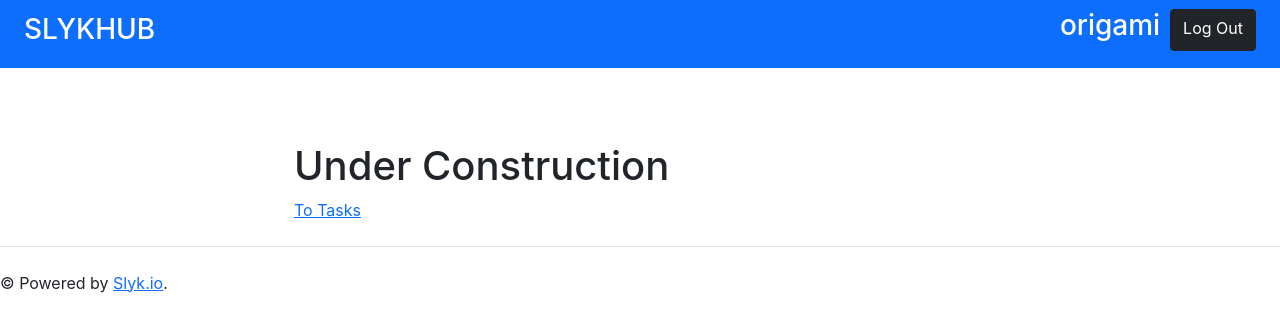
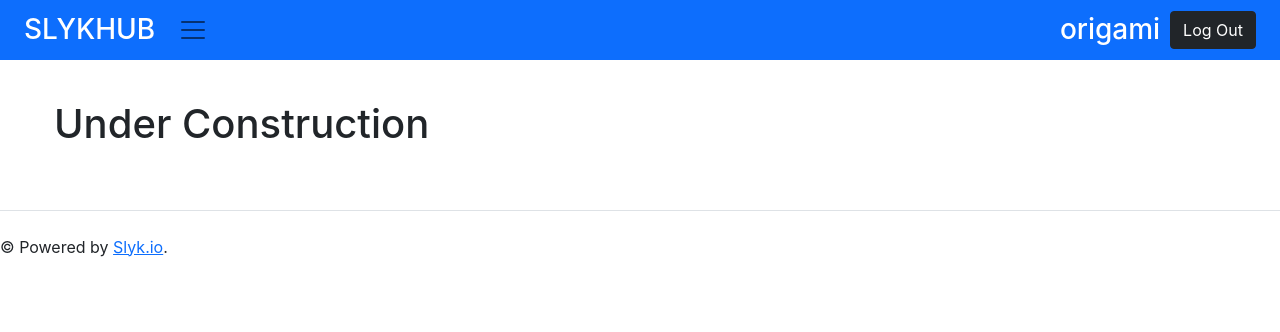
Before and after one commit to abeldarrain/slykhub, a Flask app: page /dashboard/home in a window 1280 px wide. Shown: the top 332 px of the page. Run offline with Flask 2, Linux system fonts and the light colour scheme; a user stored in the database is signed in; data comes from the database, SQL or seed files in the repository; some libraries are stand-ins or nearby versions.

Commit message:
Styling finished

```diff
--- a/slykhub/__init__.py
+++ b/slykhub/__init__.py
@@ -10,7 +10,7 @@ def create_app(test_config=None):
         SECRET_KEY='qwer1234',
         DATABASE=os.path.join(app.instance_path, 'slykhub.sqlite'),
     )
-    app.config['PERMANENT_SESSION_LIFETIME'] =  timedelta(minutes=5)
+    app.config['PERMANENT_SESSION_LIFETIME'] =  timedelta(minutes=60)
 
     if test_config is None:
         # load the instance config, if it exists, when not testing
--- a/slykhub/static/css/base.css
+++ b/slykhub/static/css/base.css
@@ -27,3 +27,13 @@ body {
     align-self: center;
     color: white;
   }
+
+  .navbar-brand{
+    margin-right: 10px !important;
+  }
+  h3{
+    margin-bottom: 0px;
+  }
+  span{
+    margin-right: 10px;
+  }
--- a/slykhub/static/css/home.css
+++ b/slykhub/static/css/home.css
@@ -54,9 +54,7 @@ button {
   body {
     overflow: auto !important;
   }
-  main {
-    margin-left: var(--offcanvas-width);
-  }
+
   /* this is to remove the backdrop */
   .offcanvas-backdrop::before {
     display: none;
@@ -70,7 +68,6 @@ button {
   }
 }
 
-.main{
-  margin-left: 30px;
-  margin-right: 30px;
+main{
+  padding: 30px;
 }
--- a/slykhub/templates/base.html
+++ b/slykhub/templates/base.html
@@ -9,6 +9,7 @@
         <meta name="viewport" content="width=device-width, initial-scale=1">
        <!-- <link href="{{url_for('static', filename = 'css/bootstrap.css')}}" rel="stylesheet" integrity="sha384-GLhlTQ8iRABdZLl6O3oVMWSktQOp6b7In1Zl3/Jr59b6EGGoI1aFkw7cmDA6j6gD" crossorigin="anonymous">
        -->
+       <link rel="stylesheet" href="https://cdn.jsdelivr.net/npm/bootstrap-icons@1.10.3/font/bootstrap-icons.css">
        <script src="{{url_for('static', filename='js/jquery-3.6.0.min.js')}}"  type="text/javascript"></script>
        <link href="https://cdn.jsdelivr.net/npm/bootstrap@5.3.0-alpha1/dist/css/bootstrap.min.css" rel="stylesheet" integrity="sha384-GLhlTQ8iRABdZLl6O3oVMWSktQOp6b7In1Zl3/Jr59b6EGGoI1aFkw7cmDA6j6gD" crossorigin="anonymous">
        <script src="https://cdn.jsdelivr.net/npm/bootstrap@5.3.0-alpha1/dist/js/bootstrap.bundle.min.js" integrity="sha384-w76AqPfDkMBDXo30jS1Sgez6pr3x5MlQ1ZAGC+nuZB+EYdgRZgiwxhTBTkF7CXvN" crossorigin="anonymous"></script>
@@ -38,13 +39,14 @@
         </div>
       </div>
     </nav>-->
-    <nav class="navbar navbar-expand-lg navbar-primary bg-primary fixed-top">
+    <nav class="navbar navbar-primary bg-primary fixed-top">
       <div class="container-fluid">
         <a
           class="navbar-brand me-auto ms-lg-0 ms-3 text-uppercase fw-bold"
           href="{{url_for('dashboard.home')}}"
-          ><h3>SlykHub<h3></a
-        >
+          ><h3>SlykHub</h3></a>
+          <div class="text-start">
+            {% if g.user %}
             <button
               class="navbar-toggler"
               type="button"
@@ -56,7 +58,8 @@
             >
               <span class="navbar-toggler-icon"></span>
             </button>
-        <div class="collapse navbar-collapse" id="topNavBar">
+            {%endif%}
+          </div>
          <div class="d-flex ms-auto my-3 my-lg-0">
             <div class="d-flex">
               {% if g.user %}
@@ -68,6 +71,18 @@
         {% endif %}
             </div>
           </div>
+        <!--Collapsed navbar-->
+        <div class="collapse navbar-collapse" id="topNavBar">
+            {%if g.user%}
+              <div class="text-start">
+                <a class="nav-link text-white btn-primary w-auto" href="#"><span class="bi bi-people"></span>Users</a>
+                <a class="nav-link text-white btn-primary w-auto" href="#"><span class="bi bi-cart-check"></span>Sales</a>
+                <a class="nav-link text-white btn-primary w-auto" href="{{url_for('dashboard.tasks')}}"><span class="bi bi-table"></span>Tasks</a>
+                <a class="nav-link text-white btn-primary w-auto" href="#"><span class="bi bi-link"></span>Im another link</a>
+              </div>
+
+
+            {%endif%}
         </div>
       </div>
     </nav>
--- a/slykhub/templates/dashboard/home.html
+++ b/slykhub/templates/dashboard/home.html
@@ -33,9 +33,10 @@
 {% block content %}
 
 <!-- SIDEBAR -->
+
 <!-- END SIDEBAR -->
 
-    <main class="mt-5 pt-3">
+    <main>
       <div class="container-fluid">
         <div class="row">
 
@@ -63,10 +64,8 @@
       </div>
     {% block Dcontent %}
     <h1>Under Construction</h1>
-    <a href="{{url_for('dashboard.tasks')}}">To Tasks</a>
     {% endblock Dcontent %}
     </div>
   </main>
 
-
 {% endblock %}
```
Lines whose indentation alone changed are shown as unchanged.
